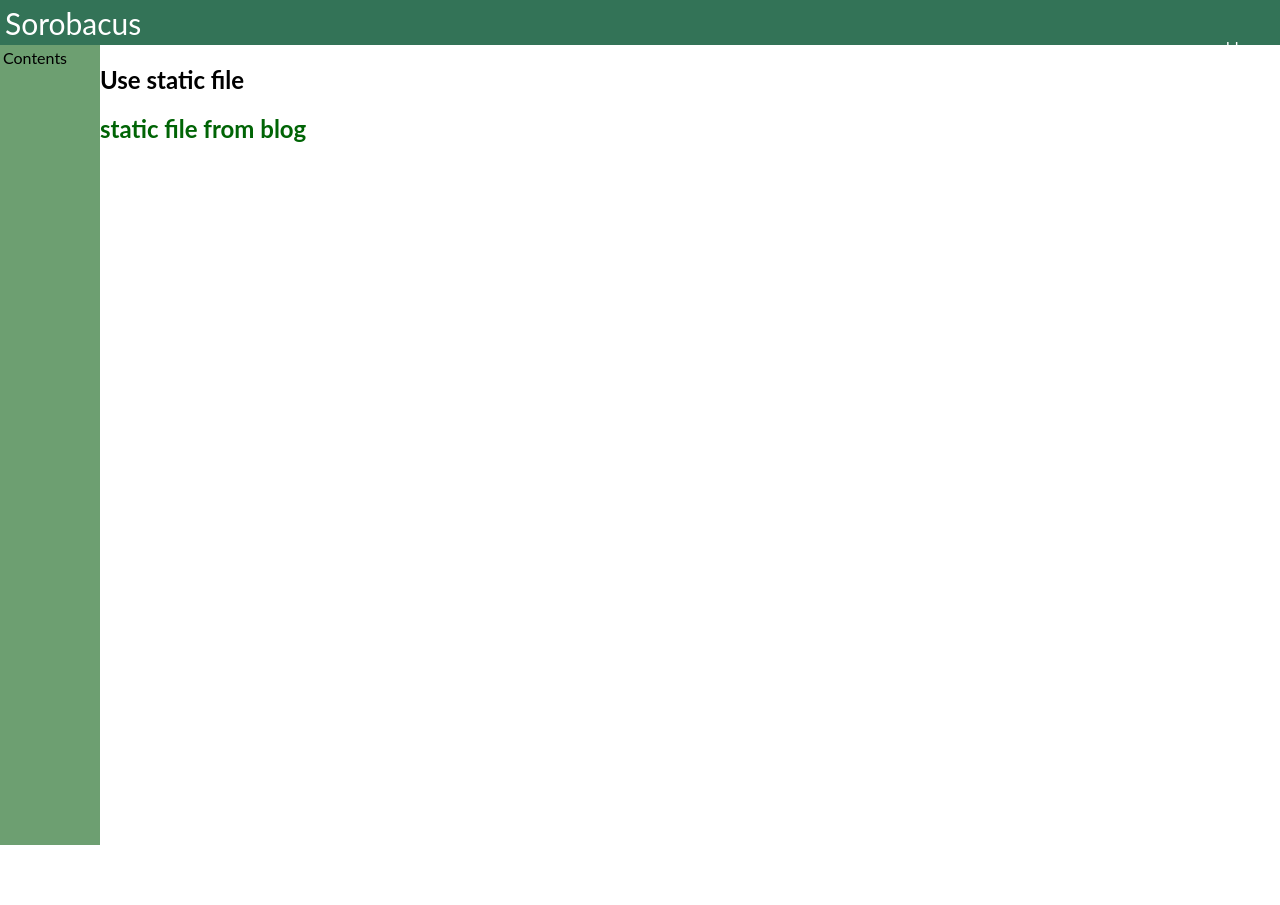
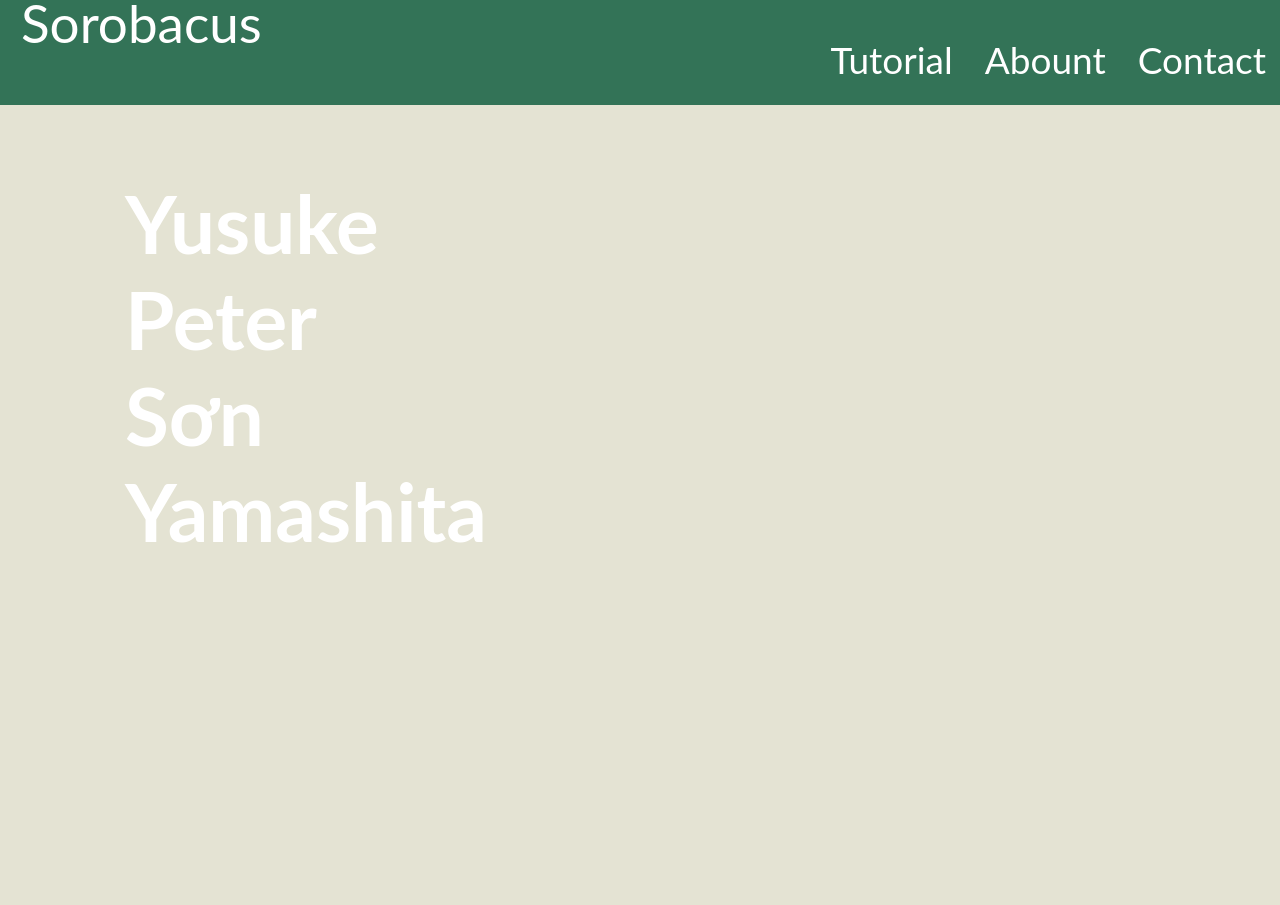
Before and after one commit to PeterYusuke/sorobacker, a Django app: page /blog/ in a window 1280 px wide; the page is wider, and only the part inside the window is pictured. Before the commit the page ends 845 px from the top of that part, so only its background shows below. Run offline with Django 3.2, Linux system fonts and the light colour scheme.

Commit message:
update view

```diff
--- a/development/django_project/blog/static/css/blog.css
+++ b/development/django_project/blog/static/css/blog.css
@@ -1,27 +1,59 @@
+html{
+    height:0%;
+    width: 100%;
+}
+
 html, body{
     padding : 0;
     margin : 0;
+    background : #E4E3D3
+}
+
+li{
+    list-style-type: none;
+}
+
+h1{
+    margin : 0;
+    color : white;
+    font-size: 80px;
+    padding-left:125px;
+    padding-top:70px;
 }
 
 a{
     text-decoration:none;
 }
 
+#header_name{
+    margin : 0;
+    padding : 0;
+    height:100%;
+    width:20%;
+    float: left;
+    position:relative;
+}
+
 header{
     padding: 5px 5px 0px 5px;
     background-color: #337357;
-    height: 40px;
+    height: 100px;
+    width: 100%;
     position:relative;
 }
 
 header #header_name a{
-    float:left;
+    height: 100%;
     color: white;
-    font-size: 30px;
+    font-size: 53px;
+    text-align: center;
+    position: absolute;
+    bottom: 0;
 }
 
 header #header_links div{
     float: right;
+    height: 100%;
 }
 
 header #header_links li{
@@ -35,36 +67,31 @@ header #header_links a{
     color: white;
 }
 
-h2 {
-    color:rgb(0, 100, 5);
-}
-
-nav{
-    padding : 0px;
-    margin : 0px;
-    position : absolute;
-    background-color : #6D9F71;
-    width: 100px;
+#header_links{
+    float:bottom;
     height: 100%;
-    color:black;
-    display : flex;
 }
 
 section{
     padding : 0px;
     margin : 0px;
     position : absolute;
-    left : 100px;
     width : 100%;
     height : 100%;
 }
 
-nav a{
-    height : 20px;
-    align-items : center;
-    margin : 3px;
+#right{
+    height : 100%;
 }
 
-nav a:hover{
-    background-color : #337357;
+#right li {
+    float:right;
+    list-style-type: none;
 }
+
+#right li a {
+    color: white;
+    display : block;
+    padding-right : 16px;
+    font-size : 37px;
+}
--- a/development/django_project/blog/templates/blogHome.html
+++ b/development/django_project/blog/templates/blogHome.html
@@ -6,23 +6,28 @@
 {% endblock %}
 
 {% block body %}
+<!-- <img src="{% static 'img/HomeSun.jpg' %}" alt=""> -->
     <header>
-        <div>
-            <div id='header_name'>
+        <div id='header_name'>
+            <li>
                 <a href = '#'>Sorobacus</a>
-            </div>
-            <div id='header_links'>
-                <div id='right'>
-                    <li><a href="#">blog</a></li>
-                </div>
+            </li>
+        </div>
+        <div id='header_links'>
+            <div id='right'>
+                <li><a href="#">Contact</a></li>
+                <li><a href="#">Abount</a></li>
+                <li><a href="#">Tutorial</a></li>
             </div>
         </div>
     </header>
-    <nav>
-        <a>Contents</a>
-    </nav>
     <section>
-        <h1> Use static file </h1>
-        <h2> static file from blog </h2>
+        <div>
+            <h1>Yusuke<br>
+                Peter<br>
+                Sơn<br>
+                Yamashita
+            </h1>
+        </div>
     </section>
 {% endblock %}
```
Also changed, not shown: development/django_project/blog/static/img/HomeSun.jpg (added).
